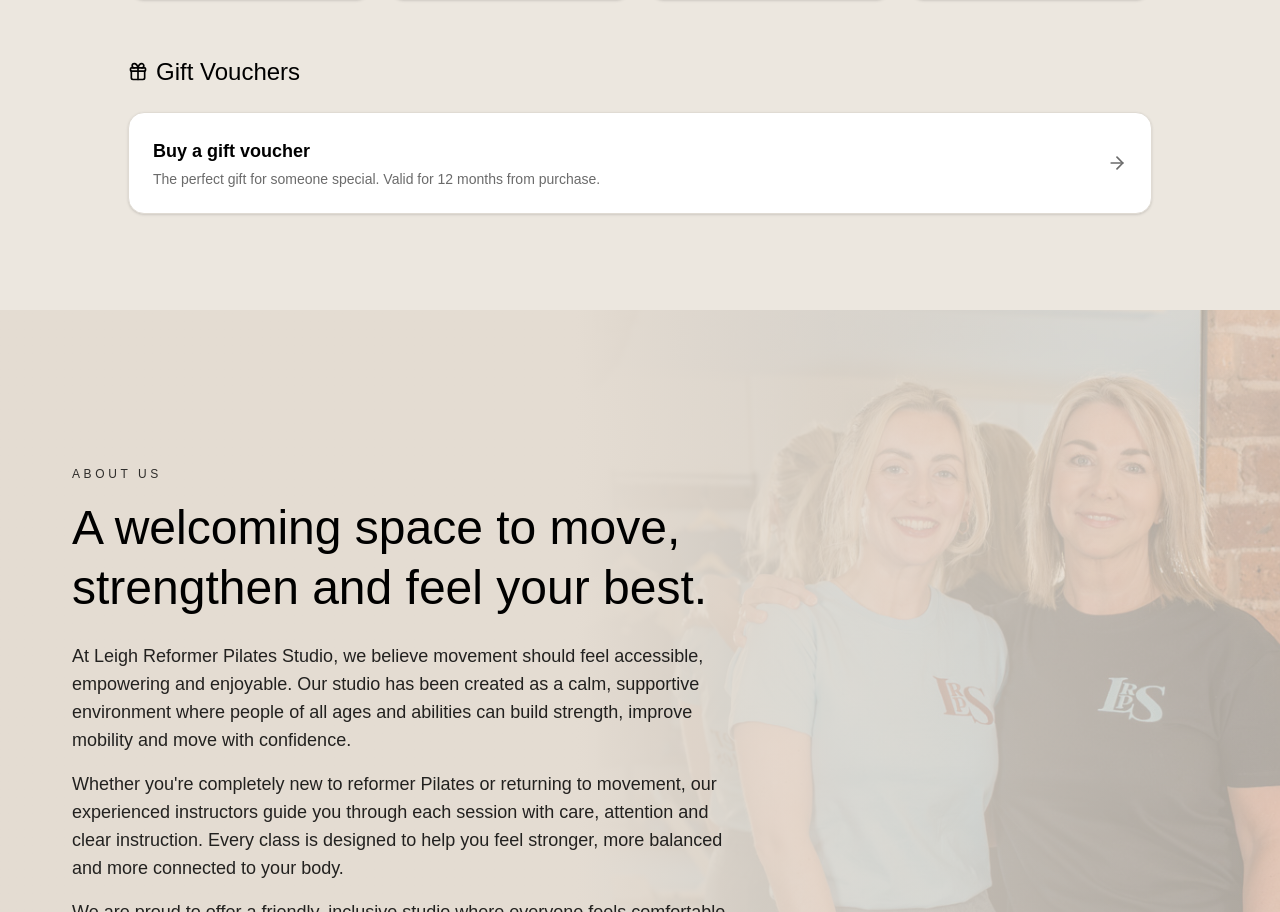
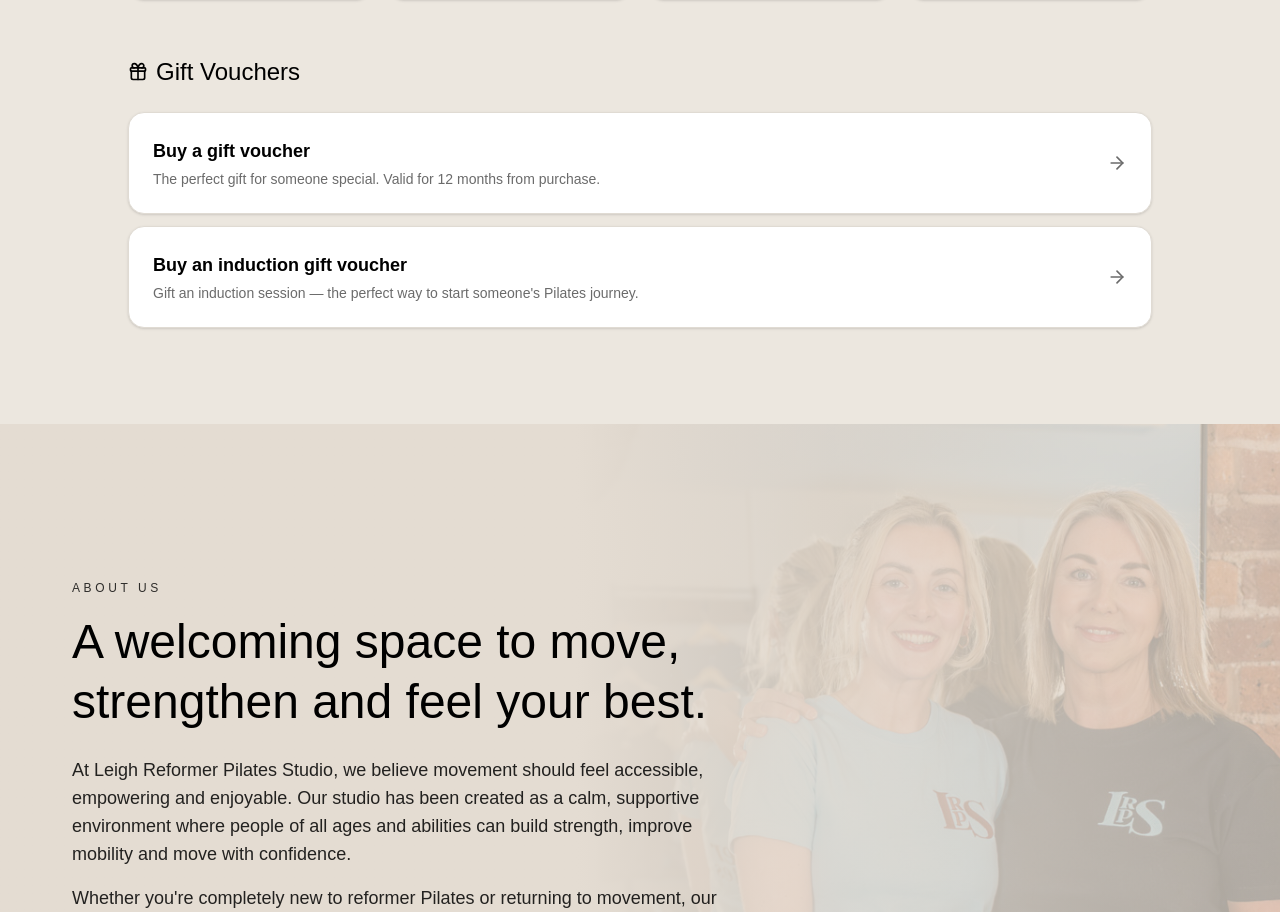
Before and after one commit to Stephen-Vincent/leigh-reformer-pilates-studio, a React (Vite) app: page / in a window 1280 px wide. Shown: the part 3903-4815 px from the top of the page. Built offline with nearby package versions, Linux system fonts and the light colour scheme.

Commit message:
Add induction gift voucher card to pricing section

```diff
--- a/src/components/home/Pricing.tsx
+++ b/src/components/home/Pricing.tsx
@@ -8,6 +8,7 @@ import sweatshirtImg from "@/assets/photoshoot/merchandise-pics/merchandise-swea
 
 const PASSES_URL = "https://bookwhen.com/leighreformerpilates/passes";
 const VOUCHERS_URL = "https://bookwhen.com/leighreformerpilates/vouchers";
+const INDUCTION_VOUCHER_URL = "https://bookwhen.com/induction-at-leigh-reformer-pilates-studio/vouchers";
 
 const premiumEase = [0.22, 1, 0.36, 1] as const;
 
@@ -251,6 +252,7 @@ export default function Pricing() {
               <h3 className="font-heading text-xl sm:text-2xl">Gift Vouchers</h3>
             </div>
 
+            <div className="space-y-3">
               <a
                 href={VOUCHERS_URL}
                 target="_blank"
@@ -267,6 +269,24 @@ export default function Pricing() {
                 </div>
                 <ArrowRight className="ml-4 h-5 w-5 shrink-0 text-muted-foreground transition group-hover:text-foreground" />
               </a>
+
+              <a
+                href={INDUCTION_VOUCHER_URL}
+                target="_blank"
+                rel="noreferrer"
+                className="group flex cursor-pointer items-center justify-between rounded-2xl border border-border bg-card p-6 shadow-sm transition hover:border-foreground/20 btn-scale-hover"
+              >
+                <div>
+                  <p className="font-heading text-base font-semibold sm:text-lg">
+                    Buy an induction gift voucher
+                  </p>
+                  <p className="mt-1 text-sm text-muted-foreground">
+                    Gift an induction session — the perfect way to start someone's Pilates journey.
+                  </p>
+                </div>
+                <ArrowRight className="ml-4 h-5 w-5 shrink-0 text-muted-foreground transition group-hover:text-foreground" />
+              </a>
+            </div>
           </motion.div>
         </div>
       </Container>
```
Lines whose indentation alone changed are shown as unchanged.
